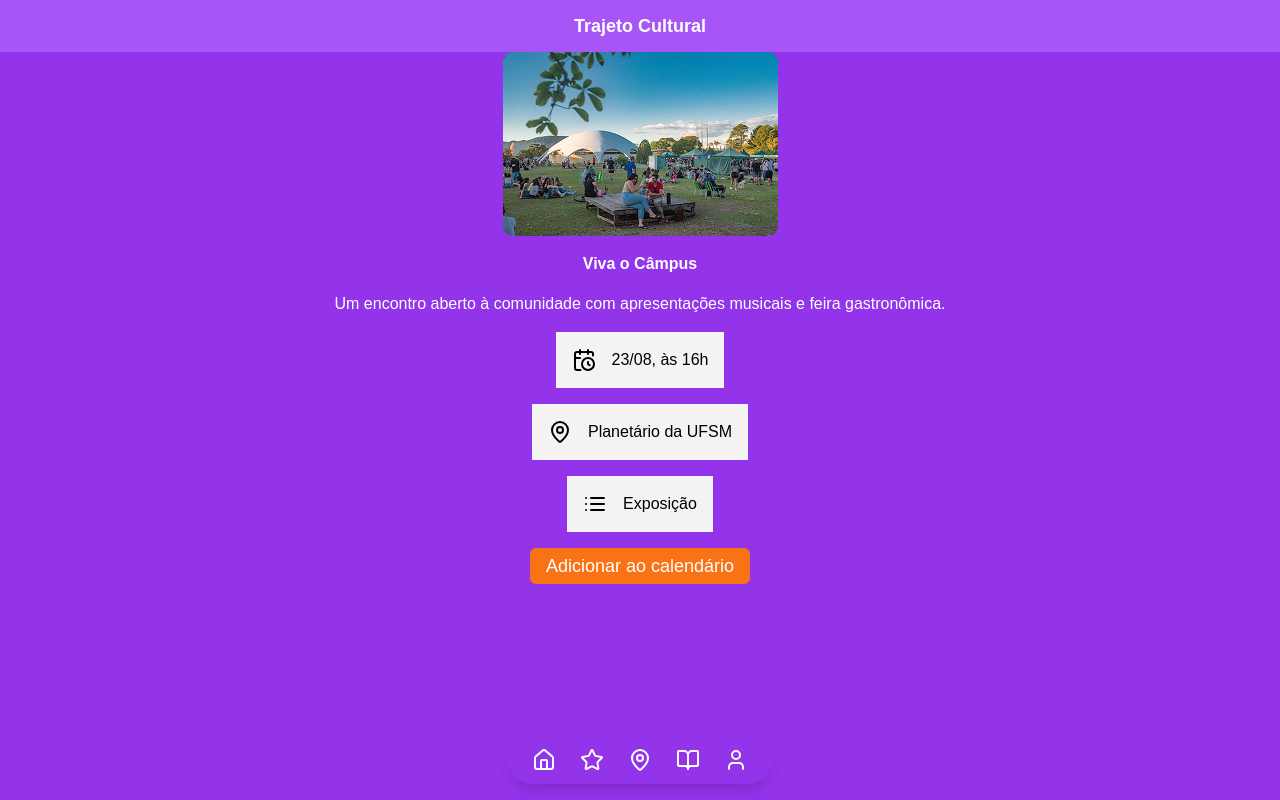
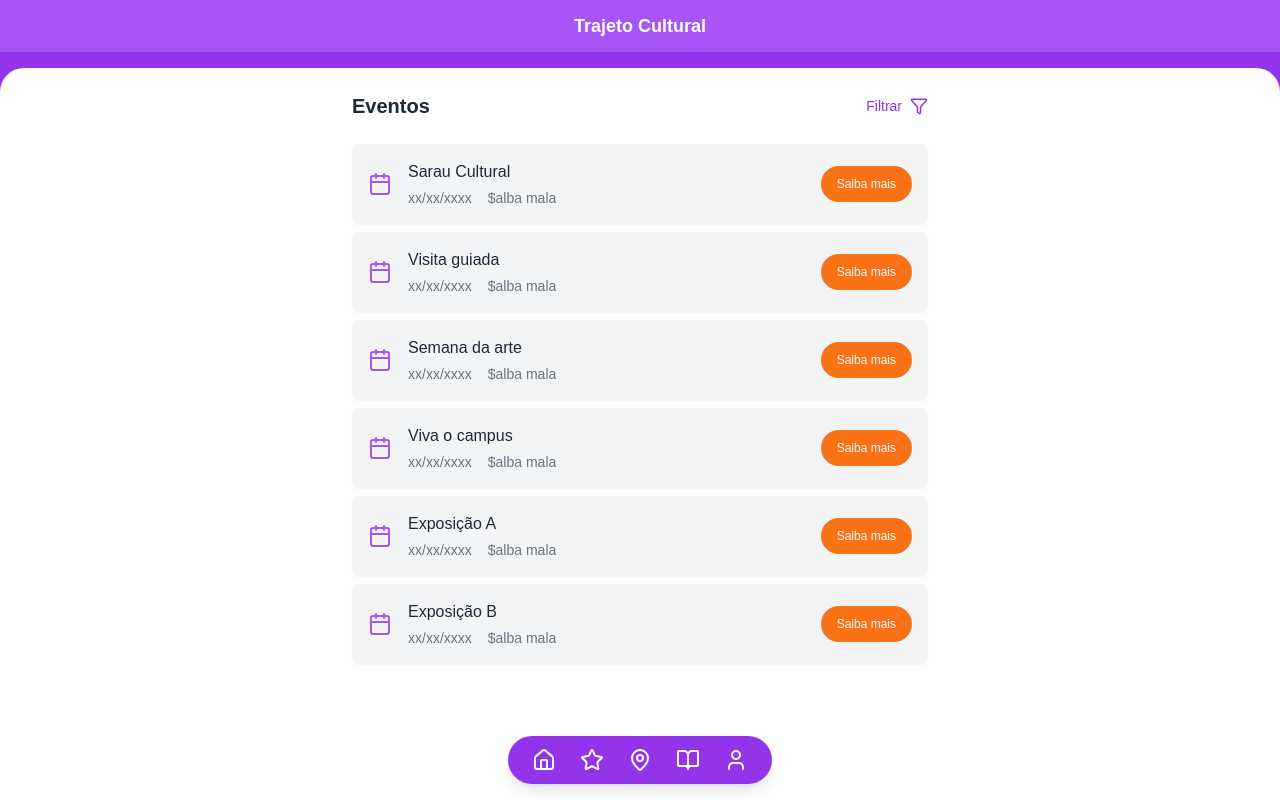
Before and after one commit to elc1074/trajeto-cultural-frontend, a React (Vite) app: page /eventos-details in a window 1280 px wide. Built offline with nearby package versions, Linux system fonts and the light colour scheme.

Commit message:
fix: edit perfil page

```diff
--- a/src/pages/EventosDetails.jsx
+++ b/src/pages/EventosDetails.jsx
@@ -1,43 +1,80 @@
+import { useState, useEffect } from "react";
 import { Header } from "@/components/containers/Header";
 import { BottomNav } from "@/components/containers/BottomNav";
 import { Button } from "@/components/ui/button.jsx";
 
-import { CalendarClock, MapPin, List } from "lucide-react";
+import { Calendar, Filter } from "lucide-react";
 
-import viva from "../assets/viva-campus.png";
+const EventoItem = ({ title, date, price }) => {
+  return (
+    <div className="flex justify-between items-center bg-gray-100 p-4 my-2 rounded-lg shadow-sm">
+      <div className="flex items-center">
+        <Calendar className="text-purple-500 mr-4" />
+        <div className="flex flex-col">
+          <span className="text-gray-800 font-medium">{title}</span>
+          <div className="flex items-center mt-1">
+            <span className="text-gray-500 text-sm mr-4">{date}</span>
+            <span className="text-gray-500 text-sm">${price}</span>
+          </div>
+        </div>
+      </div>
+      <Button className="bg-orange-500 hover:bg-orange-600 text-white px-4 py-2 rounded-full text-xs">
+        Saiba mais
+      </Button>
+    </div>
+  );
+};
 
 const EventosDetails = () => {
+  const [eventos, setEventos] = useState([]);
+  const [loading, setLoading] = useState(true);
+
+  useEffect(() => {
+    const fetchedEvents = [
+      { id: 1, title: "Sarau Cultural", date: "xx/xx/xxxx", price: "alba mala" },
+      { id: 2, title: "Visita guiada", date: "xx/xx/xxxx", price: "alba mala" },
+      { id: 3, title: "Semana da arte", date: "xx/xx/xxxx", price: "alba mala" },
+      { id: 4, title: "Viva o campus", date: "xx/xx/xxxx", price: "alba mala" },
+      { id: 5, title: "Exposição A", date: "xx/xx/xxxx", price: "alba mala" },
+      { id: 6, title: "Exposição B", date: "xx/xx/xxxx", price: "alba mala" },
+    ];
+
+    setTimeout(() => {
+      setEventos(fetchedEvents);
+      setLoading(false);
+    }, 1000);
+  }, []);
+
+  if (loading) {
+    return (
+      <div className="h-screen flex items-center justify-center text-white bg-purple-600">
+        Carregando...
+      </div>
+    );
+  }
+
   return (
-    <div className="h-screen flex flex-col bg-purple-600 relative">
-      {/* Header fixo */}
-      <Header section="Detalhes do Evento" />
-      {/*Conteúdo do Ponto Artístico*/}
-      <div className="flex justify-center items-center gap-4 flex-col">
-        {/*TODO: Mesma ideia de buscar os dados do eventos pelo ID recebendo
-        via URL neste componente*/}
-        <img src={viva} alt="viva-campus" />
-        <h2 className="text-white font-semibold">Viva o Câmpus</h2>
-        <p className="text-center px-4">
-          Um encontro aberto à comunidade com apresentações musicais e feira
-          gastronômica.
-        </p>
-        <div className="flex gap-4 bg-[#f3f3f3] text-black p-4">
-          <CalendarClock />
-          <span>23/08, às 16h</span>
+    <div className="min-h-screen flex flex-col bg-purple-600 relative">
+      <Header />
+      <div className="flex-1 bg-white rounded-t-3xl flex flex-col items-center px-6 py-6 overflow-y-auto mt-4 z-10">
+        <div className="w-full max-w-xl flex justify-between items-center mb-4">
+          <h2 className="text-xl font-bold text-gray-800">Eventos</h2>
+          <div className="flex items-center">
+            <span className="text-purple-600 mr-2 text-sm">Filtrar</span>
+            <Filter className="text-purple-600" size={18} />
+          </div>
         </div>
-        <div className="flex gap-4 bg-[#f3f3f3] text-black p-4">
-          <MapPin />
-          <span>Planetário da UFSM</span>
+        <div className="w-full max-w-xl">
+          {eventos.map(evento => (
+            <EventoItem
+              key={evento.id}
+              title={evento.title}
+              date={evento.date}
+              price={evento.price}
+            />
+          ))}
         </div>
-        <div className="flex gap-4 bg-[#f3f3f3] text-black p-4">
-          <List />
-          <span>Exposição</span>
-        </div>
-        <Button className="bg-orange-500 text-white py-3 rounded-md hover:bg-orange-600 text-lg">
-          Adicionar ao calendário
-        </Button>
       </div>
-      {/* BottomNav fixo */}
       <BottomNav />
     </div>
   );
--- a/src/pages/Perfil.jsx
+++ b/src/pages/Perfil.jsx
@@ -3,14 +3,11 @@ import { Header } from "@/components/containers/Header";
 import { BottomNav } from "@/components/containers/BottomNav";
 import { Button } from "@/components/ui/button.jsx";
 import { useContext, useEffect, useRef } from "react";
-
 import { UserContext } from "../context/UserContext";
 
 const Perfil = () => {
   const navigate = useNavigate();
-
   const { user, logout, setUser } = useContext(UserContext);
-
   const fileInputRef = useRef(null);
 
   const handleAvatarClick = () => {
@@ -42,7 +39,6 @@ const Perfil = () => {
     }
   };
 
-
   useEffect(() => {
     if (!user) {
       navigate("/");
@@ -51,17 +47,18 @@ const Perfil = () => {
 
   return (
     <div className="h-screen flex flex-col bg-purple-600 relative">
-            {/* Header fixo */}
       <Header section="Perfil" />
 
-            {/* Conteúdo principal */}
-            <div className="flex-1 flex flex-col items-center justify-center px-6 py-6 overflow-y-auto text-center space-y-8">
-                {/* Avatar */}
-                <div className="w-32 h-32 rounded-full overflow-hidden border-4 border-white shadow-lg">
+      <div className="flex-1 bg-gray-100 rounded-t-3xl flex flex-col items-center px-6 py-10 overflow-y-auto">
+        <div className="relative w-40 h-40 flex items-center justify-center mb-8 mt-6">
+            <div className="absolute w-48 h-48 bg-orange-400 rounded-full -z-10" />
             <img
-                        src={user?.avatar_url || "https://placehold.co/128x128/D8BFD8/000000?text=Avatar"}
+            src={
+                user?.avatar_url ||
+                "https://placehold.co/128x128/D8BFD8/000000?text=Avatar"
+            }
             alt="Avatar do Usuário"
-                        className="w-full h-full object-cover"
+            className="w-40 h-40 rounded-full object-cover border-4 border-white shadow-lg cursor-pointer"
             onClick={handleAvatarClick}
             />
             <input
@@ -73,47 +70,41 @@ const Perfil = () => {
             />
         </div>
 
-                {/* Nome e descrição */}
-                <div className="space-y-1">
-                    <h3 className="text-white font-semibold text-xl">{user?.nome || "Usuário"}</h3>
-                    <p className="text-purple-200 text-sm">
-                        Graduanda em Sistemas de Informação
-                    </p>
-                </div>
+        <h3 className="text-purple-600 font-bold text-xl mb-2">
+            {user?.nome || "Nome do Usuário"}
+        </h3>
+        <p className="text-gray-500 text-sm mb-8">Curso de Graduação</p>
 
-                {/* Barra de progresso */}
-                <div className="w-full max-w-sm bg-purple-800 rounded-full h-8 overflow-hidden relative shadow-inner">
+        <div className="w-full max-w-xs bg-purple-200 rounded-full h-6 flex items-center justify-start mb-10">
             <div
-                        className="bg-orange-500 h-8 rounded-full text-white text-xs font-semibold flex items-center justify-end pr-3 transition-all duration-500"
+            className="bg-purple-500 h-6 rounded-full flex items-center justify-center px-4 text-white text-sm font-semibold"
             style={{ width: "75%" }}
             >
-                        3752/5000
+            3752 / 5000
             </div>
         </div>
 
         {/* Conquistas */}
-                <div className="flex justify-center gap-3 flex-wrap max-w-sm">
-                    <div className="bg-purple-800 text-white px-3 py-2 rounded-lg text-sm shadow-md">
-                        Primeira visita
+        <div className="flex justify-center gap-4 mb-12 w-full">
+        <div className="bg-purple-400 text-white px-4 py-3 rounded-xl shadow-md flex items-center justify-center">
+            Conquista X
         </div>
-                    <div className="bg-purple-800 text-white px-3 py-2 rounded-lg text-sm shadow-md">
-                        10 obras descobertas
+        <div className="bg-purple-400 text-white px-4 py-3 rounded-xl shadow-md flex items-center justify-center">
+            Conquista Y
         </div>
-                    <div className="bg-purple-800 text-white px-3 py-2 rounded-lg text-sm shadow-md">
-                        Participou de um evento
+        <div className="bg-purple-400 text-white px-4 py-3 rounded-xl shadow-md flex items-center justify-center">
+            Conquista Z
         </div>
         </div>
 
-                {/* Botão sair */}
         <Button
-                    className="bg-purple-800 hover:bg-purple-700 text-white w-full max-w-sm py-3 rounded-lg text-base shadow-lg transition-colors duration-300 mt-6"
+            className="bg-orange-500 hover:bg-orange-600 text-white font-bold w-full max-w-xs py-3 rounded-full text-base shadow-md"
             onClick={logout}
         >
             Sair
         </Button>
         </div>
 
-            {/* BottomNav fixo */}
       <BottomNav />
     </div>
   );
--- a/src/pages/PontoArtistico.jsx
+++ b/src/pages/PontoArtistico.jsx
@@ -15,8 +15,7 @@ const PontoArtistico = () => {
         setObra(data);
         setLoading(false);
       })
-      .catch(err => {
-        console.error("Erro ao carregar obra:", err);
+      .catch(() => {
         setLoading(false);
       });
   }, [obraId]);
@@ -37,37 +36,30 @@ const PontoArtistico = () => {
     );
   }
 
-  // Pega a imagem medium ou fallback
   const imageUrl = obra?.thumbnail?.medium?.[0] || "https://via.placeholder.com/300";
 
   return (
     <div className="h-screen flex flex-col bg-purple-600 relative">
       <Header section="Ponto Artístico" />
-
-      <div className="flex-1 flex flex-col items-center justify-center px-6 overflow-y-auto space-y-6">
+      <div className="flex-1 bg-gray-100 rounded-t-3xl flex flex-col items-center px-6 py-6 overflow-y-auto">
         <img
           src={imageUrl}
           alt={obra.title}
-          className="w-56 max-w-full rounded-xl shadow-lg"
+          className="w-64 max-w-full rounded-md shadow-lg mb-6"
         />
-
-        <h2 className="text-white font-semibold text-2xl text-center">
+        <h2 className="text-orange-500 font-bold text-xl text-center">
           {obra.title}
         </h2>
-
-        <p className="text-white text-center max-w-sm leading-relaxed text-base">
-          {obra.description}
+        <p className="text-purple-600 text-center text-sm mt-1">
+          Localização Acervo CAL
         </p>
-
-        <p className="text-white text-center max-w-sm leading-relaxed text-sm italic">
-          Autor: {obra.author_name}
+        <p className="text-purple-600 text-center text-sm mb-6">
+          {obra.author_name}
         </p>
-
-        <Button className="bg-orange-500 text-white py-3 px-6 rounded-lg hover:bg-orange-600 text-base w-full max-w-xs">
-          Adicionar ao trajeto
+        <Button className="bg-orange-500 text-white py-3 px-6 rounded-full hover:bg-orange-600 text-base w-full max-w-xs">
+          Adicionar ao Trajeto
         </Button>
       </div>
-
       <BottomNav />
     </div>
   );
```
Lines whose indentation alone changed are shown as unchanged.
